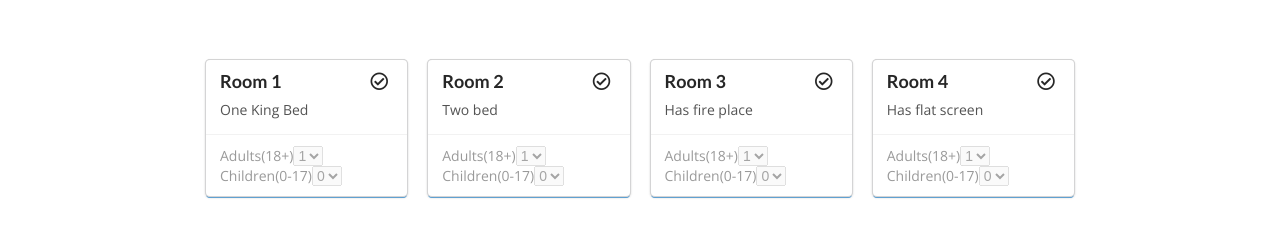
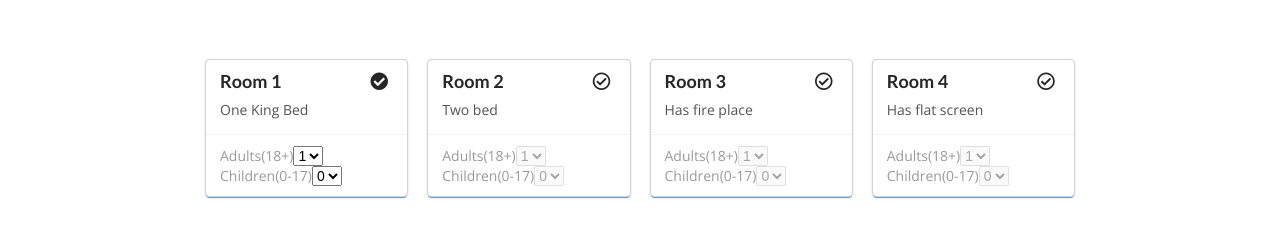
Before and after one commit to merhawiRuth/Book-Hotel, a React (Create React App) app: page / in a window 1280 px wide. Shown: the part 185-422 px from the top of the page. Built offline with nearby package versions, Linux system fonts and the light colour scheme.

Commit message:
room one active

```diff
--- a/src/App.js
+++ b/src/App.js
@@ -7,7 +7,7 @@ class App extends Component {
     return (
       <React.Fragment>
         <Navbar />
-        <div class="ui four column grid">
+        <div className="ui four column grid">
           <TourList />
         </div>
       </React.Fragment>
--- a/src/components/Room/Room.js
+++ b/src/components/Room/Room.js
@@ -1,10 +1,10 @@
 import React, { Component } from 'react';
 import './room.scss';
 export default class Tour extends Component {
-  state = {
-    clicked: false,
-    active: false
-  };
+  // state = {
+  //   clicked: false,
+  //   active: false
+  // };
   handleClick = () => {
     this.setState({
       clicked: !this.state.clicked,
@@ -12,7 +12,7 @@ export default class Tour extends Component {
     });
   };
   render() {
-    const { id, info } = this.props.room;
+    const { id, info, active } = this.props.details;
     return (
       <div className="ui cards tour">
         <div className="card">
@@ -20,17 +20,17 @@ export default class Tour extends Component {
             <span className="header">
               Room {id}
               <span style={{ float: 'right' }} onClick={this.handleClick}>
-                {this.state.clicked === true ? (
-                  <i class="check circle icon" />
+                {active === true ? (
+                  <i className="check circle icon" />
                 ) : (
-                  <i class="check circle outline icon" />
+                  <i className="check circle outline icon" />
                 )}{' '}
               </span>
             </span>
             <div className="description">{info}</div>
           </div>
           <div className="extra content">
-            {this.state.active === true ? (
+            {active === true ? (
               <div>
                 <span>Adults(18+)</span>
                 <select>
--- a/src/components/RoomList/index.js
+++ b/src/components/RoomList/index.js
@@ -1,27 +1,20 @@
 import React, { Component } from 'react';
-import Room from '../Room';
+import Room from '../Room/Room';
 import './tourlist.scss';
 import { roomData } from '../../roomData';
 
-export default class TourList extends Component {
+export default class RoomList extends Component {
   state = {
     rooms: roomData
   };
   render() {
-    // console.log(this.state.tours);
     const { rooms } = this.state;
-
     return (
       <section className="tourlist">
-        <div class="ui four cards">
+        <div className="ui four cards">
           {rooms.map(room => (
-            <a class="blue card" onClick={this.handleClick}>
-              <Room
-                className="column"
-                key={room.id}
-                room={room}
-                removeTour={this.removeTour}
-              />
+            <a className="blue card">
+              <Room key={room.id} details={room} />
             </a>
           ))}
         </div>
--- a/src/roomData.js
+++ b/src/roomData.js
@@ -1,18 +1,22 @@
 export const roomData = [
   {
     id: 1,
-    info: 'One King Bed'
+    info: 'One King Bed',
+    active: true
   },
   {
     id: 2,
-    info: 'Two bed'
+    info: 'Two bed',
+    active: false
   },
   {
     id: 3,
-    info: 'Has fire place'
+    info: 'Has fire place',
+    active: false
   },
   {
     id: 4,
-    info: 'Has flat screen'
+    info: 'Has flat screen',
+    active: false
   }
 ];
```
